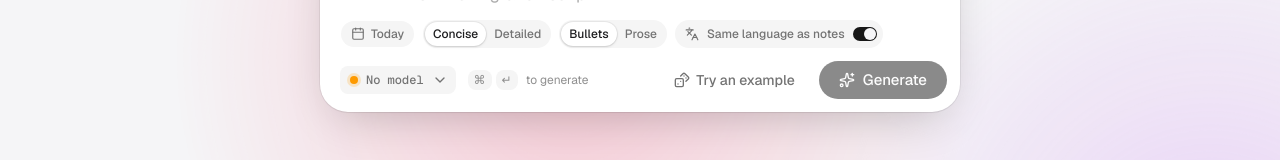
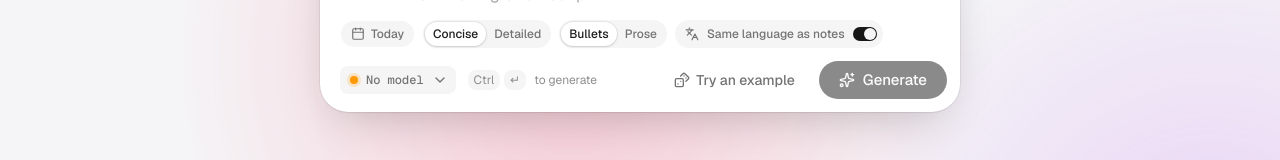
Before and after one commit to hadzicni/journ, a Next.js app: page / in a window 1280 px wide. Shown: the part 463-623 px from the top of the page. Built offline with nearby package versions, Linux system fonts and the light colour scheme; no server answers.

Commit message:
show ctrl instead of cmd outside apple devices

```diff
--- a/components/journal-generator.tsx
+++ b/components/journal-generator.tsx
@@ -1,6 +1,12 @@
 "use client";
 
-import { useEffect, useRef, useState, type ReactNode } from "react";
+import {
+  useEffect,
+  useRef,
+  useState,
+  useSyncExternalStore,
+  type ReactNode,
+} from "react";
 import { AnimatePresence, motion, MotionConfig } from "motion/react";
 import {
   CheckIcon,
@@ -94,6 +100,23 @@ function downloadMarkdown(markdown: string, date: Date) {
   URL.revokeObjectURL(url);
 }
 
+// Apple devices show ⌘ for the shortcut, everything else Ctrl. Unknown until
+// hydrated, since the server can't tell.
+const subscribeNever = () => () => {};
+function useIsApple() {
+  return useSyncExternalStore(
+    subscribeNever,
+    () => {
+      const nav = navigator as Navigator & {
+        userAgentData?: { platform?: string };
+      };
+      const platform = nav.userAgentData?.platform || nav.platform || "";
+      return /mac|iphone|ipad|ipod/i.test(platform);
+    },
+    () => null
+  );
+}
+
 const spring = { type: "spring", bounce: 0, duration: 0.45 } as const;
 
 // Content swaps (button labels, icons) slide and un-blur into place.
@@ -156,6 +179,7 @@ export function JournalGenerator({
   const [matchLanguage, setMatchLanguage] = useState(true);
 
   const models = useModels();
+  const isApple = useIsApple();
   const [pickedModel, setPickedModel] = useState(defaultModel);
   // Without a configured default model, fall back to the first available one.
   const model = pickedModel ?? models.firstModel;
@@ -463,9 +487,14 @@ export function JournalGenerator({
                     onChange={setPickedModel}
                     disabled={isGenerating}
                   />
-                  <p className="hidden items-center gap-1 text-xs text-muted-foreground/80 md:flex">
+                  <p
+                    className={cn(
+                      "hidden items-center gap-1 text-xs text-muted-foreground/80 transition-opacity duration-300 md:flex",
+                      isApple === null && "opacity-0"
+                    )}
+                  >
                     <kbd className="rounded-md bg-muted px-1.5 py-0.5 font-sans">
-                      ⌘
+                      {isApple === false ? "Ctrl" : "⌘"}
                     </kbd>
                     <kbd className="rounded-md bg-muted px-1.5 py-0.5 font-sans">
                       ↵
```
